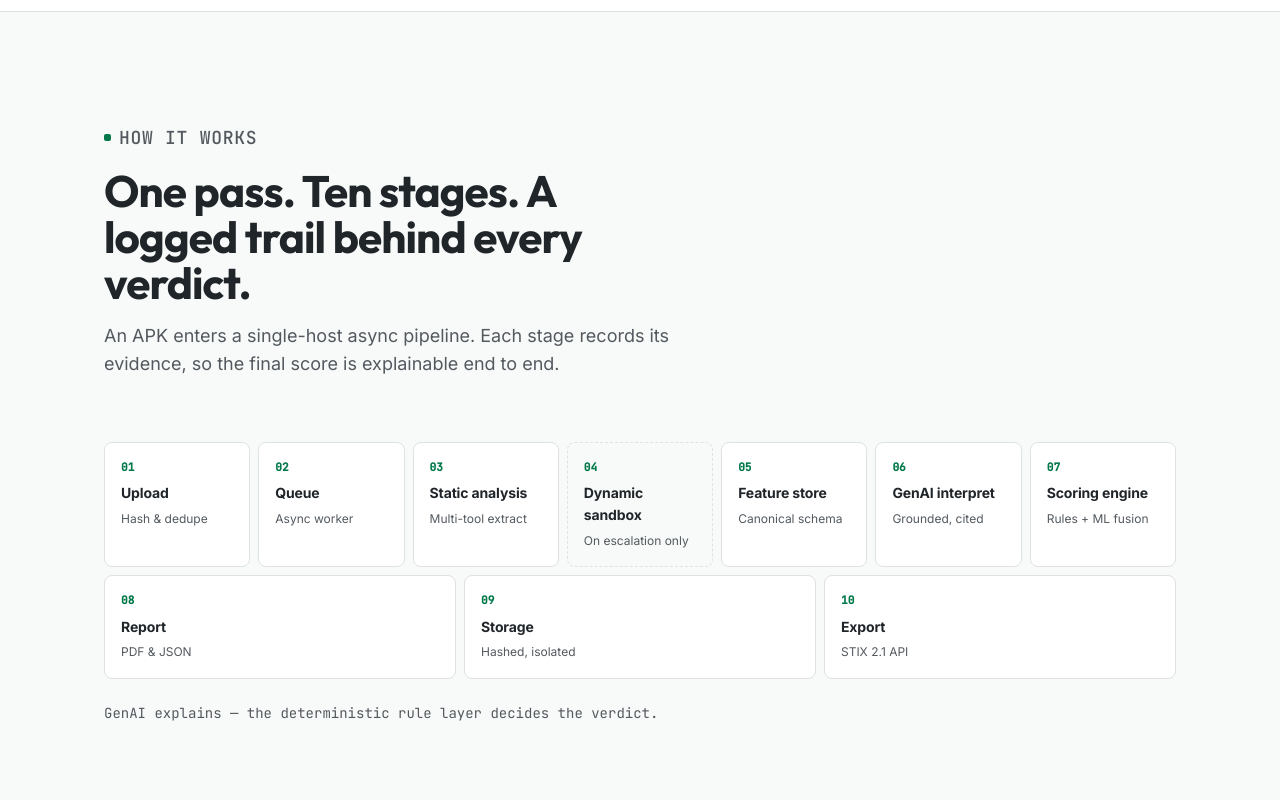
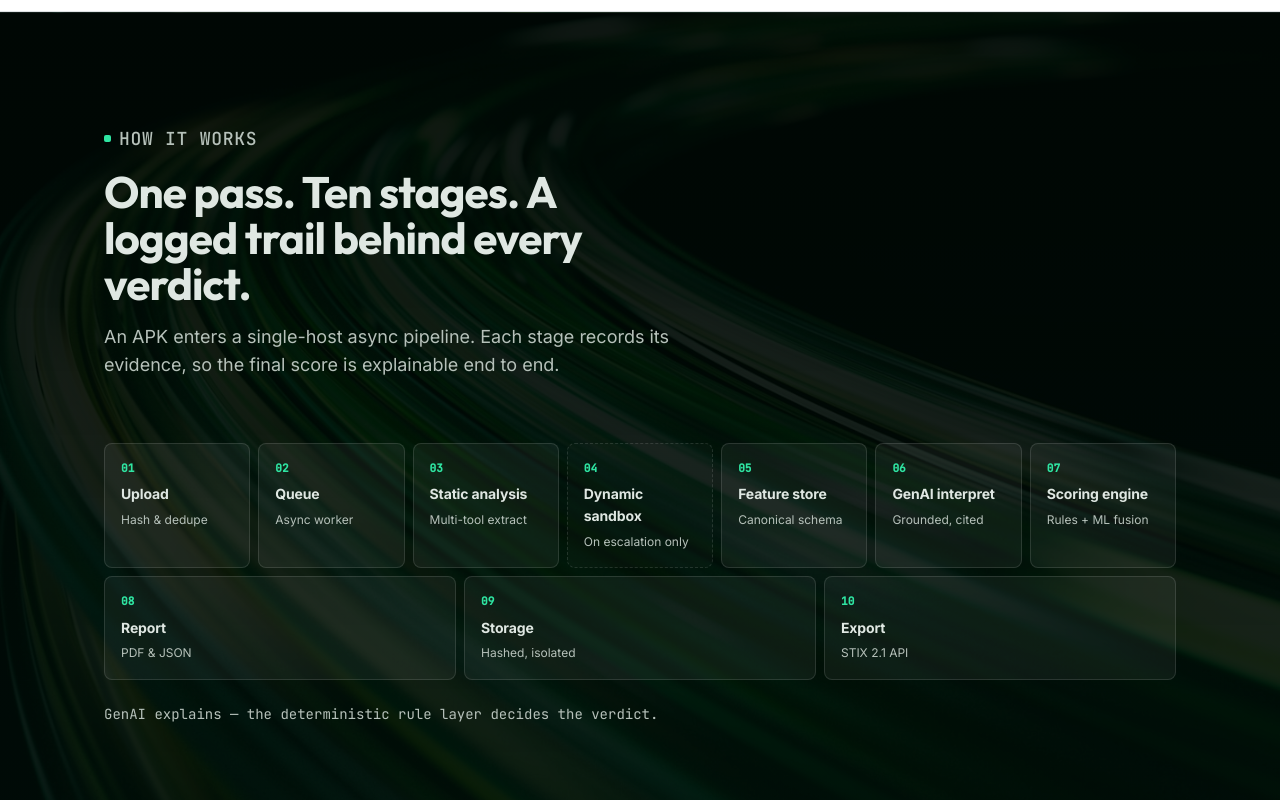
Before and after one commit to Aizen0003/boi_apkscan, a plain HTML site: page apkscan/static/landing.html in a window 1280 px wide. Shown: the part 1600-2400 px from the top of the page. Drawn offline with nearby package versions, Linux system fonts and the light colour scheme.

Commit message:
Landing: fix dark-hero text colour + flux band on the pipeline section
- Fix hero headline/lede rendering dark on the dark band: the base
  .hero__title / .hero__lede colour rules sat after the light overrides and
  won (same specificity), so the title showed near-invisible dark ink. Set the
  light-on-dark tokens directly on the base rules and dropped the redundant
  earlier overrides.
- Reuse the green-flux image in another band: the "How it works" pipeline
  section is now a dark futuristic flux band (.band-flux) — light heading,
  dark-glass stage cards with emerald step numbers — giving the page a
  light/dark/light rhythm (hero → threats → pipeline → capabilities → CTA).

CSS cache-buster bumped to ?v=5.

```diff
--- a/apkscan/static/css/landing.css
+++ b/apkscan/static/css/landing.css
@@ -181,12 +181,9 @@ h1, h2, h3 { font-family: var(--font-display); letter-spacing: -0.02em; line-hei
     background-position: center, center;
 }
 
-/* Hero text flips to light on the dark band */
+/* Hero text flips to light on the dark band (title/accent/lede set on their base rules below) */
 .hero .eyebrow { color: var(--color-accent-on-dark); }
 .hero .eyebrow::before { background: var(--color-accent-on-dark); }
-.hero__title { color: var(--color-ink-on-dark); }
-.hero__title .accent { color: var(--color-accent-on-dark); }
-.hero__lede { color: var(--color-ink-on-dark-muted); }
 .hero .btn--outline {
     background: oklch(100% 0 0 / 0.06);
     color: var(--color-white);
@@ -244,14 +241,14 @@ h1, h2, h3 { font-family: var(--font-display); letter-spacing: -0.02em; line-hei
 .hero__title {
     font-size: var(--text-display);
     font-weight: 800;
-    color: var(--color-ink);
+    color: var(--color-ink-on-dark);
     min-width: 0;
 }
-.hero__title .accent { color: var(--color-accent); }
+.hero__title .accent { color: var(--color-accent-on-dark); }
 .hero__lede {
     margin-top: var(--space-lg);
     font-size: var(--text-lg);
-    color: var(--color-ink-muted);
+    color: var(--color-ink-on-dark-muted);
     max-width: 46ch;
 }
 .hero__actions { margin-top: var(--space-xl); display: flex; flex-wrap: wrap; gap: var(--space-sm); }
@@ -316,6 +313,32 @@ h1, h2, h3 { font-family: var(--font-display); letter-spacing: -0.02em; line-hei
 .threat .ico { grid-column: 1; color: var(--color-malicious); font-size: 24px; }
 .threat h3 { grid-column: 2; font-size: var(--text-md); font-weight: 700; color: var(--color-ink); letter-spacing: -0.01em; }
 .threat p { grid-column: 1 / -1; font-size: var(--text-sm); color: var(--color-ink-muted); }
+
+/* --- Dark futuristic flux band (reusable section treatment) --- */
+.band-flux {
+    position: relative;
+    isolation: isolate;
+    background-color: var(--color-hero-dark);
+    background-image:
+        linear-gradient(180deg, oklch(11% 0.025 165 / 0.93) 0%, oklch(13% 0.03 168 / 0.88) 100%),
+        url("/static/img/hero/flux-green.jpg");
+    background-size: cover, cover;
+    background-position: center, center;
+    border-block: var(--rule-hair) solid oklch(100% 0 0 / 0.08);
+}
+.band-flux .section-head h2 { color: var(--color-ink-on-dark); }
+.band-flux .section-head p { color: var(--color-ink-on-dark-muted); }
+.band-flux .eyebrow { color: var(--color-accent-on-dark); }
+.band-flux .eyebrow::before { background: var(--color-accent-on-dark); }
+.band-flux .stage {
+    background: oklch(100% 0 0 / 0.05);
+    border-color: oklch(100% 0 0 / 0.12);
+}
+.band-flux .stage.optional { background: oklch(100% 0 0 / 0.02); }
+.band-flux .stage__label { color: var(--color-ink-on-dark); }
+.band-flux .stage__note { color: var(--color-ink-on-dark-muted); }
+.band-flux .stage__n { color: var(--color-accent-on-dark); }
+.band-flux .pipeline-note { color: var(--color-ink-on-dark-muted); }
 
 /* --- Pipeline (Tier-A CSS step sequence) --- */
 .pipeline-flow {
--- a/apkscan/static/landing.html
+++ b/apkscan/static/landing.html
@@ -9,8 +9,8 @@
     <link rel="preconnect" href="https://fonts.gstatic.com" crossorigin />
     <link href="https://fonts.googleapis.com/css2?family=Inter:wght@400;500;600;700&family=Outfit:wght@600;700;800&family=JetBrains+Mono:wght@400;500&display=swap" rel="stylesheet" />
     <link href="https://fonts.googleapis.com/css2?family=Material+Symbols+Outlined:wght,FILL@100..700,0..1&display=swap" rel="stylesheet" />
-    <link rel="stylesheet" href="/static/css/tokens.css?v=4" />
-    <link rel="stylesheet" href="/static/css/landing.css?v=4" />
+    <link rel="stylesheet" href="/static/css/tokens.css?v=5" />
+    <link rel="stylesheet" href="/static/css/landing.css?v=5" />
     <script>document.documentElement.classList.add('js');</script>
 </head>
 <body>
@@ -107,7 +107,7 @@
     </section>
 
     <!-- Pipeline -->
-    <section id="pipeline">
+    <section id="pipeline" class="band-flux">
         <div class="wrap">
             <div class="section-head reveal">
                 <p class="eyebrow">How it works</p>
```
